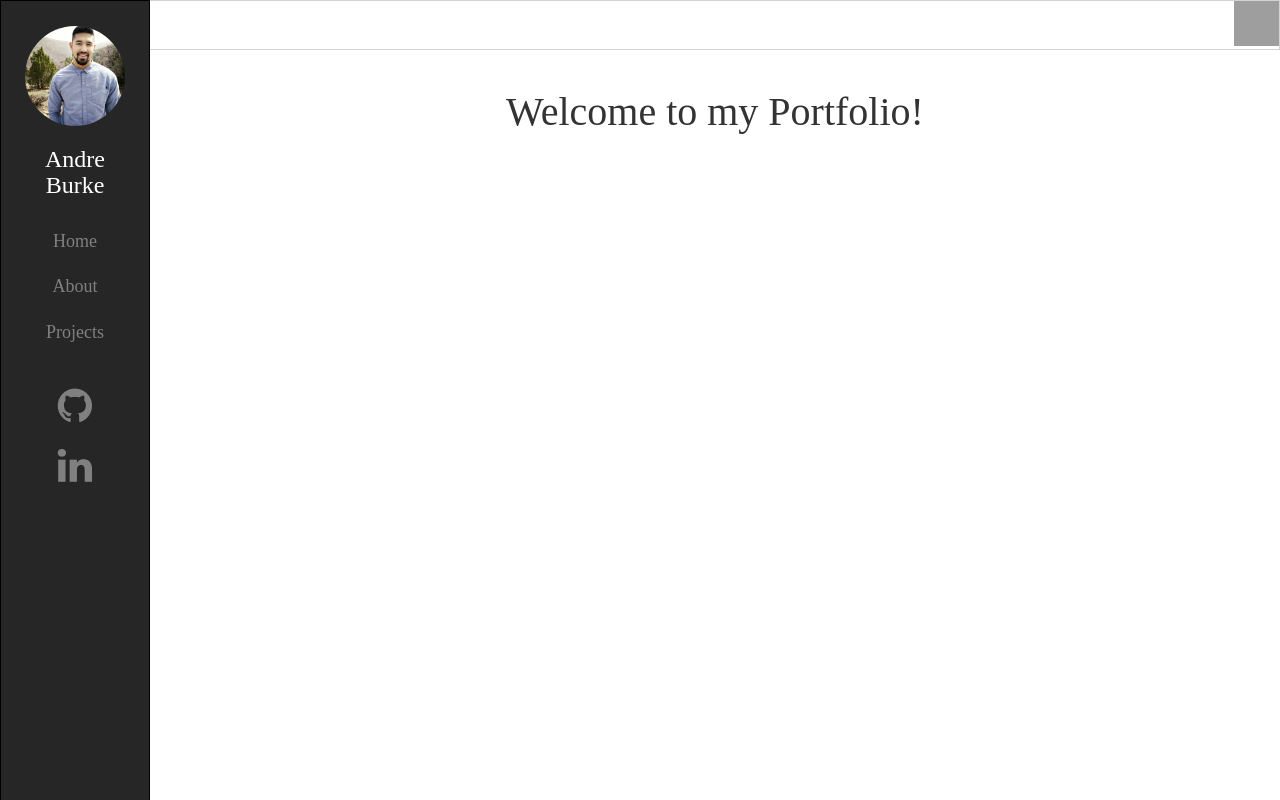
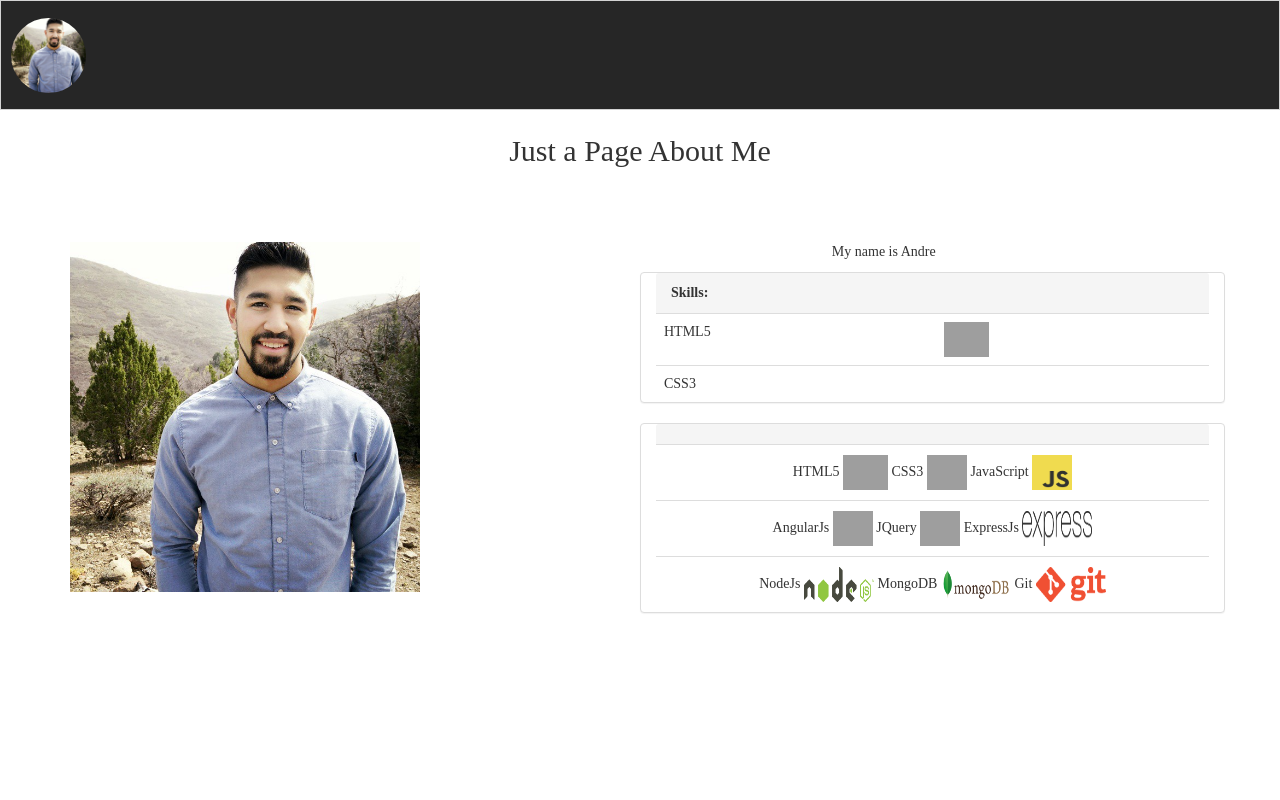
Before and after one commit to aburke15/vschool-assignments, a plain HTML site: page projects/personal-portfolio/index.html at #/about in a window 1280 px wide. Shown: the top 800 px of the page. Drawn offline with nearby package versions, Linux system fonts and the light colour scheme; some packages are replaced by stand-ins of ours; grey boxes are pictures that could not be loaded; a script that the page names is missing.

Commit message:
made changes to the navbar on portfolio

```diff
--- a/projects/personal-portfolio/home/home.html
+++ /dev/null
@@ -1,5 +0,0 @@
-<div class="view-top-margin">
-    <div>
-        <h1 class="text-center home-font">Welcome to my Portfolio!</h1>
-    </div>
-</div>
--- a/projects/personal-portfolio/index.html
+++ b/projects/personal-portfolio/index.html
@@ -15,45 +15,83 @@
 
     <section ng-controller="NavController">
 
-        <header>
-            <section>
+        <header class="container-fluid">
+
+            <section class="row">
                 <div class="top-bar">
-                    <a class="menu-space" href="" ng-click="navbar = !navbar">
-                        <img class="menu-toggle" src="https://cdn.css-tricks.com/wp-content/uploads/2012/10/threelines.png" height="45px" width="45px" alt="">
+
+                    <a class="class" href="#/about">
+                        <img class="profile-img" src="img/my-picture-portfolio.jpg" alt="">
+                        <h3 class="name-color">Andre Burke</h3>
                     </a>
+
                 </div>
             </section>
 
+        </header>
 
-            <section>
-                <div class="col-xl-1 col-lg-1 col-md-1 col-sm-1 col-xs-1 nav-bar" ng-hide="navbar">
-                    <a href="#/about"><img class="center-block profile-img" src="img/my-picture-portfolio.jpg" alt=""></a>
-                    <h3 class="text-center name-color">Andre Burke</h3>
-                    <ul class="text-center nav-margin no-list-style">
-                        <a class="list-color-A list-decor-A" href="#/home">
-                            <li class="list-margin">Home</li>
-                        </a>
-                        <a class="list-color-A list-decor-A" href="#/about">
-                            <li class="list-margin">About</li>
-                        </a>
-                        <a class="list-color-A list-decor-A" href="#/projects">
-                            <li class="list-margin">Projects</li>
-                        </a>
-                        <div>
-                            <li><a href="https://github.com/aburkex24" target="_blank"><i class="fa fa-github icon-size"></i></a></li>
-                        </div>
-                        <div>
-                            <li><a href="https://www.linkedin.com/in/aburke24" target="_blank"><i class="fa fa-linkedin icon-size"></i></a></li>
-                        </div>
-                    </ul>
+        <main class="container">
+            <section class="row">
+                <div class="view-top-margin">
+                    <div>
+                        <h1 class="text-center home-font">Welcome to my Portfolio!</h1>
+                    </div>
                 </div>
             </section>
-        </header>
 
-        <main class="container-fluid">
-            <div class="row">
-                <div ng-view=""></div>
-            </div>
+            <section class="row">
+                <div class="view-top-margin">
+
+                    <div>
+                        <h2 class="text-center">Just a Page About Me</h2>
+                    </div>
+
+                    <div class="view-content-margin">
+
+                        <div class="col-xl-5 col-lg-6 col-md-5 col-sm-5 col-xs-6">
+                            <img class="img-responsive main-img" src="img/my-picture-portfolio.jpg">
+                        </div>
+
+                        <div class="col-xs-5">
+                            <p class="text-center">My name is Andre</p>
+                        </div>
+
+                        <div class="panel panel-default col-lg-6">
+
+                            <div class="panel-heading"><b>Skills:</b></div>
+
+                            <table class="table">
+                                <tr>
+                                    <td>HTML5</td>
+                                    <td><img class="" src="https://lh3.ggpht.com/N8lDdPBD-ZyHNADNAUyXjyXDCEqO1Q_iBHpNBfxEpd-rHArTXypYC98RQeIJ_58tTWU=w300" height="35px" width="45px" alt=""></td>
+                                </tr>
+                                <tr>
+                                    <td>CSS3</td>
+                                    <td></td>
+                                </tr>
+                            </table>
+                        </div>
+
+                        <div class="panel panel-default col-lg-6">
+                            <div class="panel-heading"></div>
+
+                            <ul class="list-group">
+                                <li class="list-group-item text-center">HTML5 <img class="" src="https://lh3.ggpht.com/N8lDdPBD-ZyHNADNAUyXjyXDCEqO1Q_iBHpNBfxEpd-rHArTXypYC98RQeIJ_58tTWU=w300" height="35px" width="45px" alt=""> CSS3 <img class="" src="http://jqueryto.com/2013/assets/i/icon-css.png" height="35px" width="40px" alt=""> JavaScript <img class="" src="img/Mmww2.png" height="35px" width="40px" alt="">
+                                </li>
+                                <li class="list-group-item text-center">AngularJs <img class="" height="35px" width="40px" src="https://angular.io/resources/images/logos/standard/shield-large.png" alt=""> JQuery <img class="" height="35px" width="40px" src="https://zohodiscussions.com/discussions/getCustomFile.do?fileId=14737000006454738&forumGroupId=14737000000003003" alt=""> ExpressJs <img class="" height="35px" width="70px" src="img/express.png" alt="">
+                                </li>
+                                <li class="list-group-item text-center">NodeJs <img class="" src="img/nodejs.png" height="35px" width="70px" alt=""> MongoDB <img class="" src="img/mongodb-logo1.png" height="35px" width="70px" alt=""> Git <img class="" src="img/git.png" height="35px" width="70px" alt="">
+                                </li>
+                            </ul>
+                        </div>
+                    </div>
+
+                </div>
+            </section>
+
+            <section class="row">
+
+            </section>
         </main>
 
     </section>
--- a/projects/personal-portfolio/styles.css
+++ b/projects/personal-portfolio/styles.css
@@ -5,6 +5,23 @@ font-face {
 
 body {
     font-family: Cinzel-Regular;
+}
+
+.class {
+    display: inline-block;
+}
+
+.main-img {
+    height: auto;
+    width: 350px;
+}
+
+.skill-icon-margin {
+    margin-top: 10px;
+}
+
+.skill-margin {
+    margin-top: 30px;
 }
 
 .view-content-margin {
@@ -15,21 +32,11 @@ body {
     margin-top: 40px;
 }
 
-.menu-toggle {
-    float: right;
-}
-
-.about-div {
-    margin-left: auto;
-    margin-right: auto;
-}
-
 .home-font {
     font-size: 40px;
 }
 
 .icon-size {
-    margin-top: 20px;
     font-size: 40px;
     color: grey;
 }
@@ -51,41 +58,35 @@ body {
     color: white;
 }
 
-.list-inline {
+.list-right {
     display: inline;
+    float: right;
 }
 
-.list-color-A {
+.list-left {
+    display: inline;
+    float: left;
+}
+
+.list-color {
     color: grey;
     text-decoration: none;
     font-size: 18px
 }
 
-.list-color-A:active {
+.list-color:active {
     color: plum;
 }
 
-.list-decor-A:hover {
+.list-decor:hover {
     color: #25AE90;
 }
 
-.list-color-B {
-    font-size: 23px;
-    color: grey;
-}
-
-.list-color-B:hover {
-    color: grey;
-}
-
-.nav-margin {
-    margin-top: 30px;
-}
-
 .profile-img {
-    margin-top: 25px;
-    height: 100px;
-    width: 100px;
+    margin-top: 16.5px;
+    margin-left: 10px;
+    height: 75px;
+    width: 75px;
     border-radius: 50px;
 }
 
@@ -93,58 +94,11 @@ body {
     opacity: .8;
 }
 
-.top-nav {
-    padding-top: 10px;
-}
-
-.nav-bar {
-    margin-top: -50.25px;
-    width: 150px;
-    height: 100%;
-    border: 1px solid black;
+.top-bar {
     background-color: #262626;
-    height: 2000px;
-}
-
-.top-bar {
-    box-sizing: border-box;
-    height: 50px;
+    height: 110px;
     border: 1px solid lightgrey;
     width: 100%;
+    position: fixed;
+    z-index: 1;
 }
-
-.slides-control-div {
-    margin-top: 50px;
-    margin-left: auto;
-    margin-right: auto;
-}
-
-.slides-control {
-    height: auto;
-    width: 100%;
-    top: 20px;
-    margin-right: -7.50px;
-}
-
-/*
-@media (max-width: 700px) and (min-width: 0px) {
-    .nav-bar {
-        display: none;
-    }
-}
-*/
-
-/*
-@media (min-width: 0px) and (max-width: 700px) {
-    .menu-toggle {
-        margin-left: 0px;
-    }
-}
-*/
-
-/*
-@media (min-width: 0px) and (max-width: 700px) {
-    .list-color-B {
-        margin-left: 0px;
-    }
-}*/
```
Also changed, not shown: projects/personal-portfolio/about/about.html (+45 -10 lines), warmups/round-sum/main.js (added, +21 -0 lines), projects/personal-portfolio/img/HTML5_Logo_512.png (added), projects/personal-portfolio/img/Mmww2.png (added), projects/personal-portfolio/img/express.png (added), projects/personal-portfolio/img/git.png (added), projects/personal-portfolio/img/mongodb-logo1.png (added), projects/personal-portfolio/img/nodejs.png (added).
